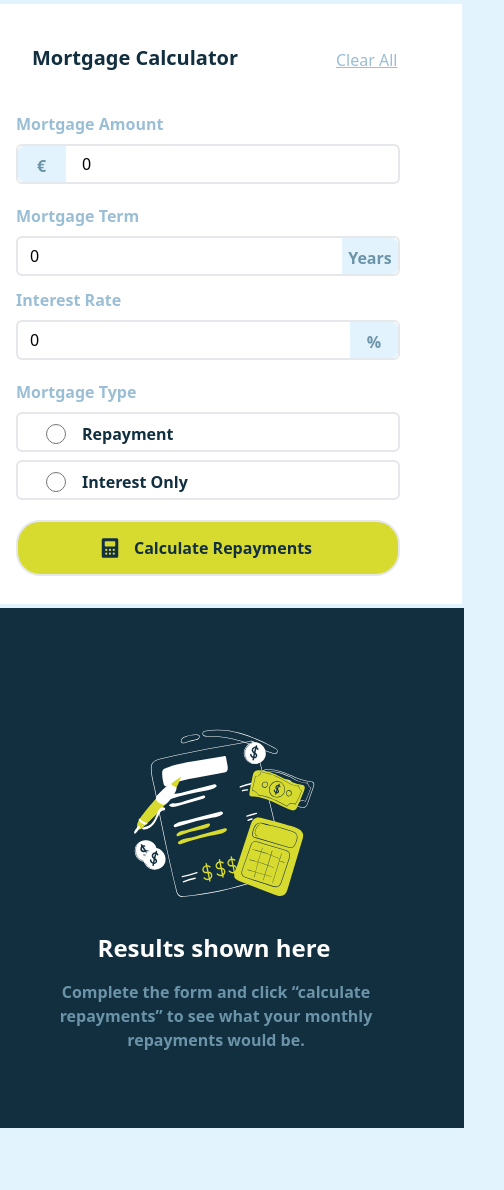
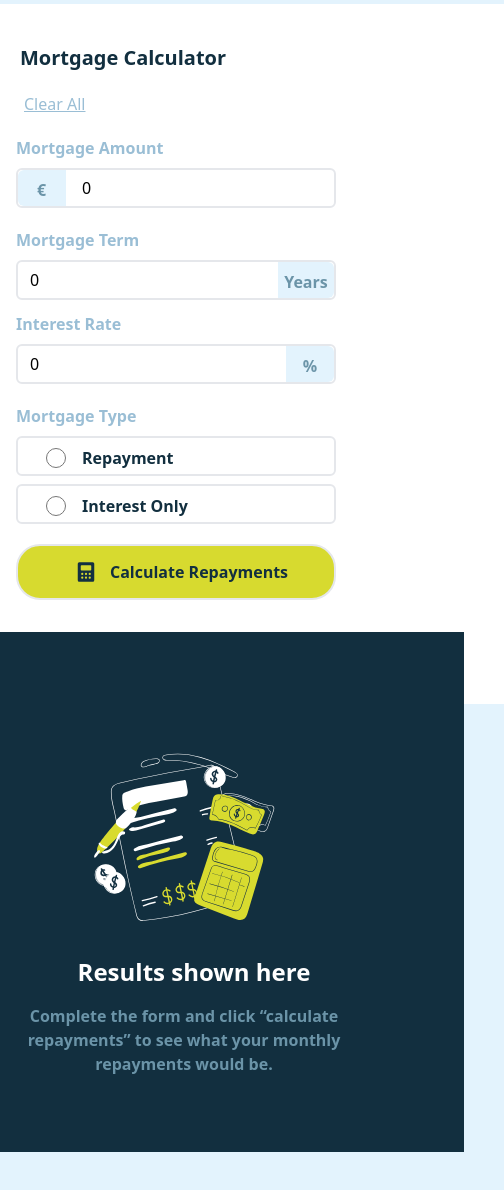
Before and after one commit to Joshua65676/mortgage-repayment-calculator-main, a React (Vite) app: page / in a window 390 px wide. Shown: the whole page, 504 px wide, since content can reach past the window. Before the commit the page ends 1168 px from the top, so only its background shows below. Built offline with nearby package versions, Linux system fonts and the light colour scheme.

Commit message:
first commit

```diff
--- a/index.html
+++ b/index.html
@@ -7,7 +7,7 @@
     <title>Mortgage Calculator</title>
   </head>
   <body>
-    <div id="root"></div>
+    <div className="overflow-x-hidden" id="root"></div>
     <script type="module" src="/src/main.tsx"></script>
   </body>
 </html>
--- a/src/conpomnent/completed.tsx
+++ b/src/conpomnent/completed.tsx
@@ -1,12 +1,12 @@
 
 const Completed = () => {
   return (
-    <div className="p-10 space-y-10">
+    <div className="p-10 space-y-10 sm:ml-5 md:ml-0">
       <div className="space-y-5">
         <h2 className="text-White font-bold text-2xl">
            Your results
         </h2>
-        <p className="text-Slate-500 font-bold">
+        <p className="text-Slate-500 font-bold sm:w-[330px] md:w-full">
           Your results are shown below based on the information you provided.
           To adjust the results, edit the form and click “calculate repayments” again.
         </p>
--- a/src/conpomnent/emptyDesign.tsx
+++ b/src/conpomnent/emptyDesign.tsx
@@ -4,11 +4,11 @@ const EmptyDesign = () => {
 
   return (
     <div className="flex">
-      <div className="bg-White md:w-5/12 -ml-10 md:mt-10 md:h-max md:rounded-3xl md:ml-52 -mt-7 h-[600px] w-[470px]">
-        <div className=" p-10 -mb-1">
+      <div className="bg-White md:w-5/12 sm:-ml-10 md:mt-10 md:h-max md:rounded-3xl md:ml-52 -mt-7 sm:h-[700px] sm:w-max">
+        <div className=" p-10 -mb-1 sm:-ml-3 md:ml-0">
             <h1 className="text-xl font-bold text-Slate-900">Mortgage Calculator</h1>
         </div>
-        <div className="p-10 md:-ml-10 -mt-10 h-[450px] md:flex -ml-14">
+        <div className="p-10 md:-ml-10 -mt-10 md:h-[450px] sm:h-96 md:flex -ml-14">
           <Form />
         </div>
       </div>
--- a/src/conpomnent/form.tsx
+++ b/src/conpomnent/form.tsx
@@ -44,8 +44,8 @@ const Form: React.FC = () => {
   return (
     <>
     <div className="space-y-5">
-      <div className="-mt-16 mb-10">
-            <button onClick={handleClearAll} className="ml-[360px]">
+      <div className="md:-mt-16 md:mb-10 sm:-mt-5 ">
+            <button onClick={handleClearAll} className="md:ml-[360px] sm:ml-12">
               <span className="underline font-medium text-Slate-300 hover:text-Slate-900"> Clear All </span>
             </button>
       </div>
@@ -64,7 +64,7 @@ const Form: React.FC = () => {
             type="number"
             placeholder="0"
             value={mortgageAmount}
-            className="border-2 w-96 h-10 rounded-md pl-16 hover:border-Slate-900"
+            className="border-2 md:w-96  sm:w-80 h-10 rounded-md pl-16 hover:border-Slate-900"
             onChange={(e) => setMortgageAmount(parseFloat(e.target.value))}
           />
         </div>
@@ -82,7 +82,7 @@ const Form: React.FC = () => {
               type="number"
               placeholder="0"
               value={mortgageTerm}
-              className="border-2 h-10 rounded-md pl-3 hover:border-Slate-900 w-96 md:w-48"
+              className="border-2 h-10 rounded-md pl-3 hover:border-Slate-900 sm:w-80 md:w-48"
               onChange={(e) => setMortgageTerm(parseFloat(e.target.value))}
             />
             <span className=" text-gray-500 absolute bg-Slate-100 w-14 h-9 rounded-r-md -ml-[58px] mt-[1.5px]">
@@ -102,7 +102,7 @@ const Form: React.FC = () => {
              type="number"
              placeholder="0"
              value={interestRate}
-             className="border-2 md:w-40 h-10 rounded-md pl-3 hover:border-Slate-900 w-96"
+             className="border-2 md:w-40 h-10 rounded-md pl-3 hover:border-Slate-900 sm:w-80"
              onChange={(e) => setInterestRate(parseFloat(e.target.value))}
            />
            <span className=" text-gray-500 absolute bg-Slate-100 w-12 h-9 rounded-r-md -ml-[50px] mt-[1.5px]">
@@ -119,7 +119,7 @@ const Form: React.FC = () => {
         </div>
 
         <div className="space-y-2">
-          <div className="flex border-2 w-96 h-10 rounded-md hover:border-Lime">
+          <div className="flex border-2 md:w-96 sm:w-80 h-10 rounded-md hover:border-Lime">
             <input
              type="radio"
              name="Mortgage Type"
@@ -132,7 +132,7 @@ const Form: React.FC = () => {
             <span className=" text-Slate-900 font-semibold mt-2 ml-2">Repayment</span>
           </div>
 
-          <div className="flex border-2 w-96 h-10 rounded-md hover:border-Lime">
+          <div className="flex border-2 md:w-96 sm:w-80 h-10 rounded-md hover:border-Lime">
             <input
              type="radio"
              name="Mortgage Type"
@@ -147,9 +147,9 @@ const Form: React.FC = () => {
         </div>
       </div>
 
-      <button onClick={calculateMonthlyPayment} className="md:ml-10 ml-10 border-2 md:w-72 w-96 h-14 rounded-3xl bg-Lime hover:bg-Limegb">
+      <button onClick={calculateMonthlyPayment} className="md:ml-10 ml-10 border-2 md:w-72 w-80 h-14 rounded-3xl bg-Lime hover:bg-Limegb">
         <div onClick={toggleVisibility}>
-          <div className="flex space-x-3 md:ml-12 ml-20">
+          <div className="flex space-x-3 md:ml-12 ml-14">
             <img src="/src/assets/images/icon-calculator.svg" alt="" className="" />
             <span className="font-bold text-Slate-900">Calculate Repayments</span>
           </div>
@@ -170,8 +170,8 @@ const Form: React.FC = () => {
          {monthlyPayment !== null && (
          <div className="">
            <Completed />
-          <div className="ml-[40px] w-[420px] bg-Background h-56 rounded-lg border-t-Lime border-t-4">
-             <div className="">
+          <div className="md:ml-[40px] md:w-[420px] sm:w-80 sm:ml-14 bg-Background h-56 rounded-lg border-t-Lime border-t-4">
+            <div className="sm:-ml-5 md:ml-0">
               <div className="p-5 ml-5">
                <span className="text-Slate-500 font-medium">
                  Your monthly repayments
@@ -180,9 +180,9 @@ const Form: React.FC = () => {
               <div className="ml-10 -mt-3">
                 <p className="text-5xl font-extrabold text-Lime"> €{monthlyPayment.toFixed(2)}</p>
               </div>
-             </div>
-              <hr className="w-80 ml-10 mt-5 bg-Slate-300"/>
-             <div className="">
+            </div>
+              <hr className="md:w-80 md:ml-10 sm:w-72 sm:ml-5 mt-5 bg-Slate-300"/>
+            <div className="sm:-ml-5 md:ml-0">
                <div className="p-5 ml-5">
                 <span className="text-Slate-500 font-medium">
                   Your monthly repayments
@@ -191,7 +191,7 @@ const Form: React.FC = () => {
                <div className="ml-10 -mt-3">
                  <p className="text-White text-2xl font-semibold"> €{totalRepayment?.toFixed(2) || "N/A"}</p>
                </div>
-             </div>
+            </div>
           </div>
          </div>
          )}
--- a/src/conpomnent/formside.tsx
+++ b/src/conpomnent/formside.tsx
@@ -2,15 +2,15 @@
 const FormSide = () => {
   return (
     <div className="">
-      <div className="text-center mt-28 space-y-4">
+      <div className="text-center mt-28 space-y-4 sm:-ml-10 md:ml-0">
         <div className="ml-40">
             <img src="/src/assets/images/illustration-empty.svg" alt="" className="" />
         </div>
         <div className="">
             <h1 className="text-White text-2xl font-semibold">Results shown here</h1>
         </div>
-        <div className="">
-            <p className="text-Slate-500 font-semibold w-96 ml-14 mb-28">
+        <div className="sm:ml-24 md:ml-0">
+            <p className="text-Slate-500 font-semibold md:w-96 sm:w-80 md:ml-14 mb-28">
               Complete the form and click “calculate repayments” to see what your monthly repayments would be.
             </p>
         </div>
--- a/src/main.tsx
+++ b/src/main.tsx
@@ -5,6 +5,8 @@ import './index.css'
 
 ReactDOM.createRoot(document.getElementById('root')!).render(
   <React.StrictMode>
-    <App />
+    <div className=''>
+     <App />
+    </div>
   </React.StrictMode>,
 )
--- a/tailwind.config.js
+++ b/tailwind.config.js
@@ -6,7 +6,7 @@ export default {
   ],
   theme: {
     screens: {
-      sm: '480px',
+      sm: '300px',
       md: '768px',
       lg: '976px',
       xl: '1440px',
```
